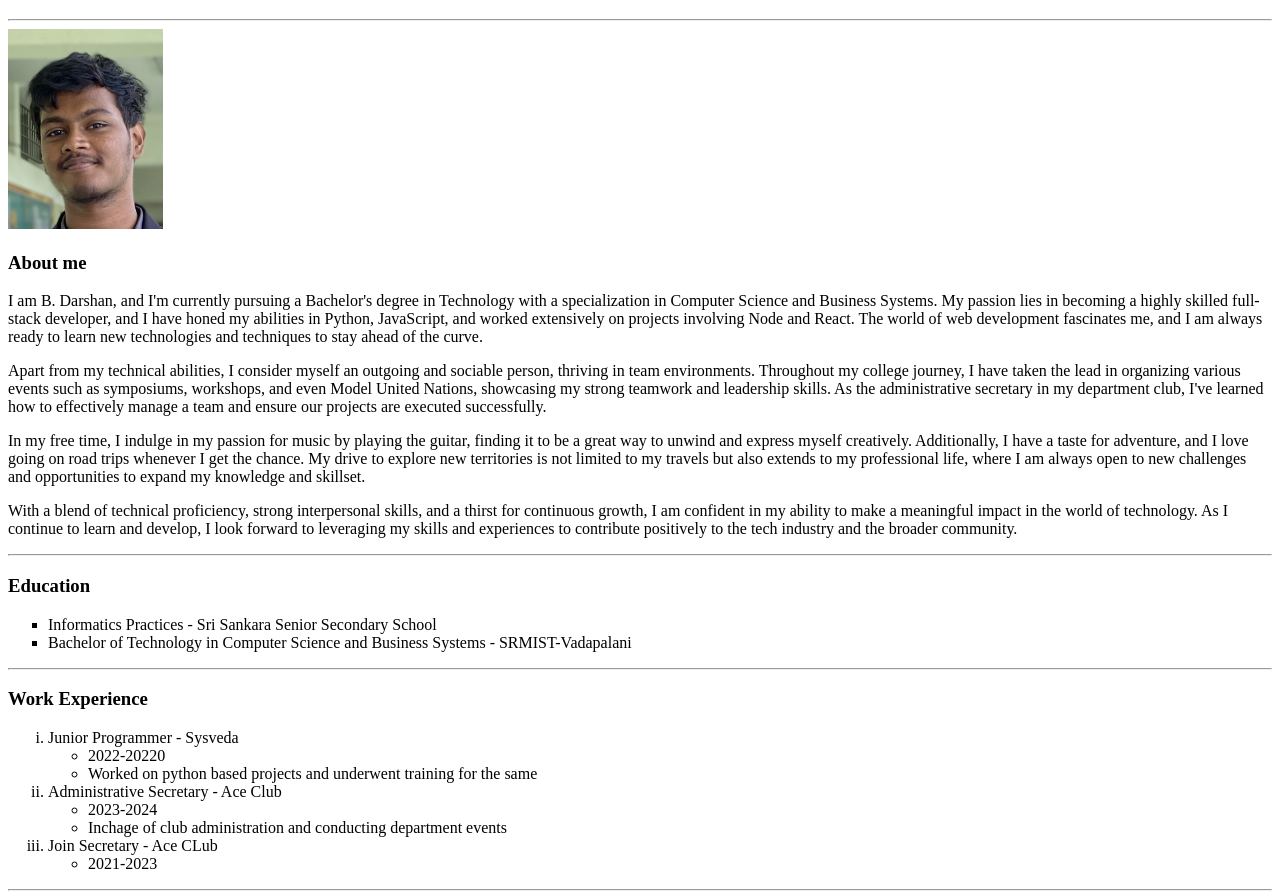
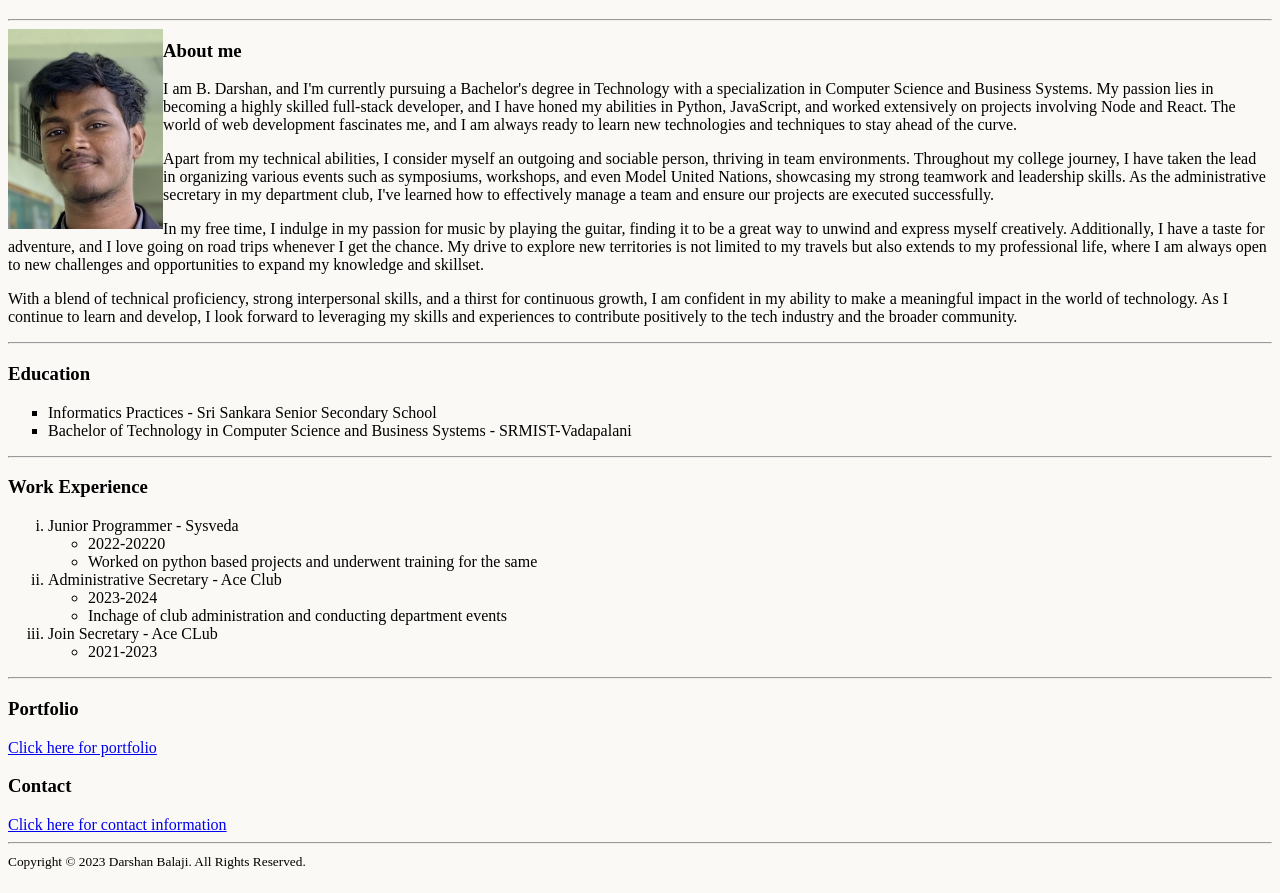
Before and after one commit to darshan-balaji/online-resume, a plain HTML site: page index.html in a window 1280 px wide. Shown: the part 61-954 px from the top of the page. Drawn offline with Linux system fonts and the light colour scheme.

Commit message:
Update index.html

```diff
--- a/index.html
+++ b/index.html
@@ -4,6 +4,17 @@
     <meta charset="UTF-8">
     <meta name="viewport" content="width=device-width, initial-scale=1.0">
     <title>MyResume</title>
+    <style>
+        body{
+            background-color: #faf9f6;
+        }
+        img{
+            float: left;
+        }
+        footer{
+            clear: left;
+        }
+    </style>
 </head>
 <body>
     <h1>Darshan Balaji</h1>
```
